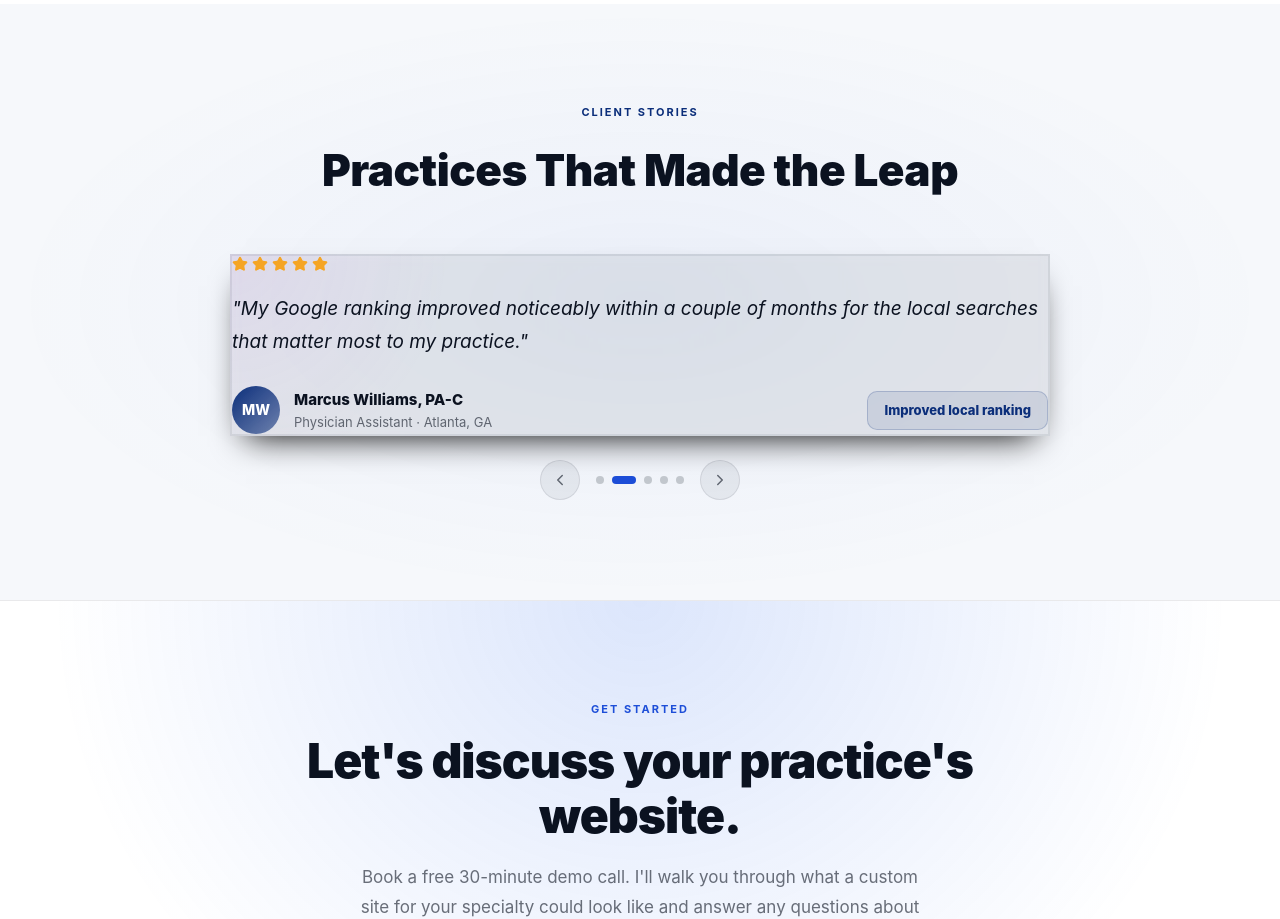
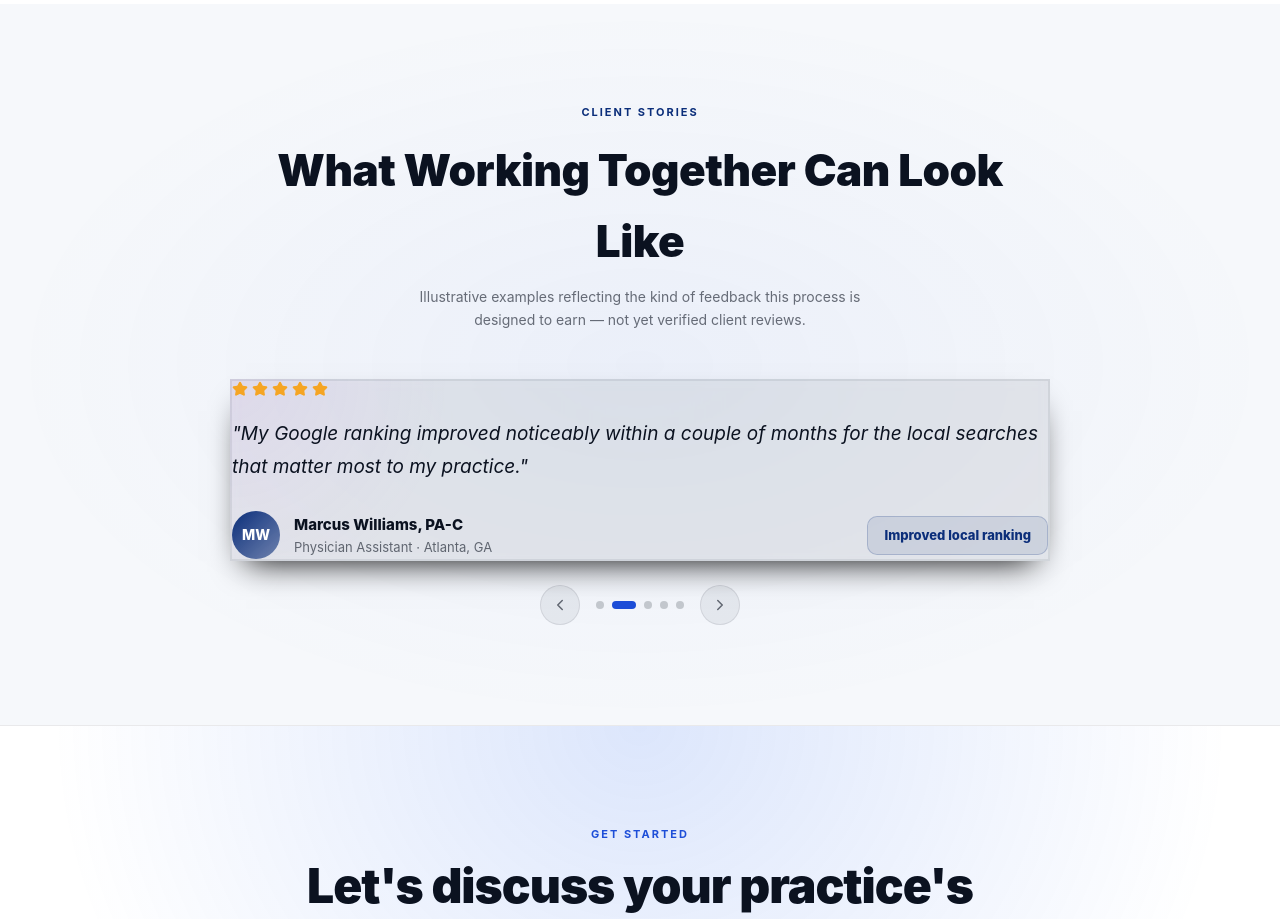
Before and after one commit to ivaryadav/zmaxlab, a React (Vite) app: page / in a window 1280 px wide. Shown: the part 4580-5499 px from the top of the page. Built offline with nearby package versions, Linux system fonts and the light colour scheme.

Commit message:
fix: add real og-image.png, label testimonials as illustrative, complete sitemap

```diff
--- a/src/pages/HomePage.tsx
+++ b/src/pages/HomePage.tsx
@@ -644,7 +644,10 @@ export default function HomePage() {
         <div style={{ maxWidth: 820, margin: '0 auto' }}>
           <motion.div {...fadeUp()} style={{ textAlign: 'center', marginBottom: 48 }}>
             <SectionLabel label="Client Stories" color={T.violet} />
-            <h2 style={{ fontSize: 'clamp(26px,4vw,44px)', fontWeight: 900, letterSpacing: '-0.5px' }}>Practices That Made the Leap</h2>
+            <h2 style={{ fontSize: 'clamp(26px,4vw,44px)', fontWeight: 900, letterSpacing: '-0.5px', marginBottom: 10 }}>What Working Together Can Look Like</h2>
+            <p style={{ fontSize: 14, color: T.muted, maxWidth: 480, margin: '0 auto' }}>
+              Illustrative examples reflecting the kind of feedback this process is designed to earn — not yet verified client reviews.
+            </p>
           </motion.div>
 
           <div style={{ position: 'relative' }}>
```
Also changed, not shown: public/og-image.png (added), 4 other files (tests, documents, lock files or other folders).
